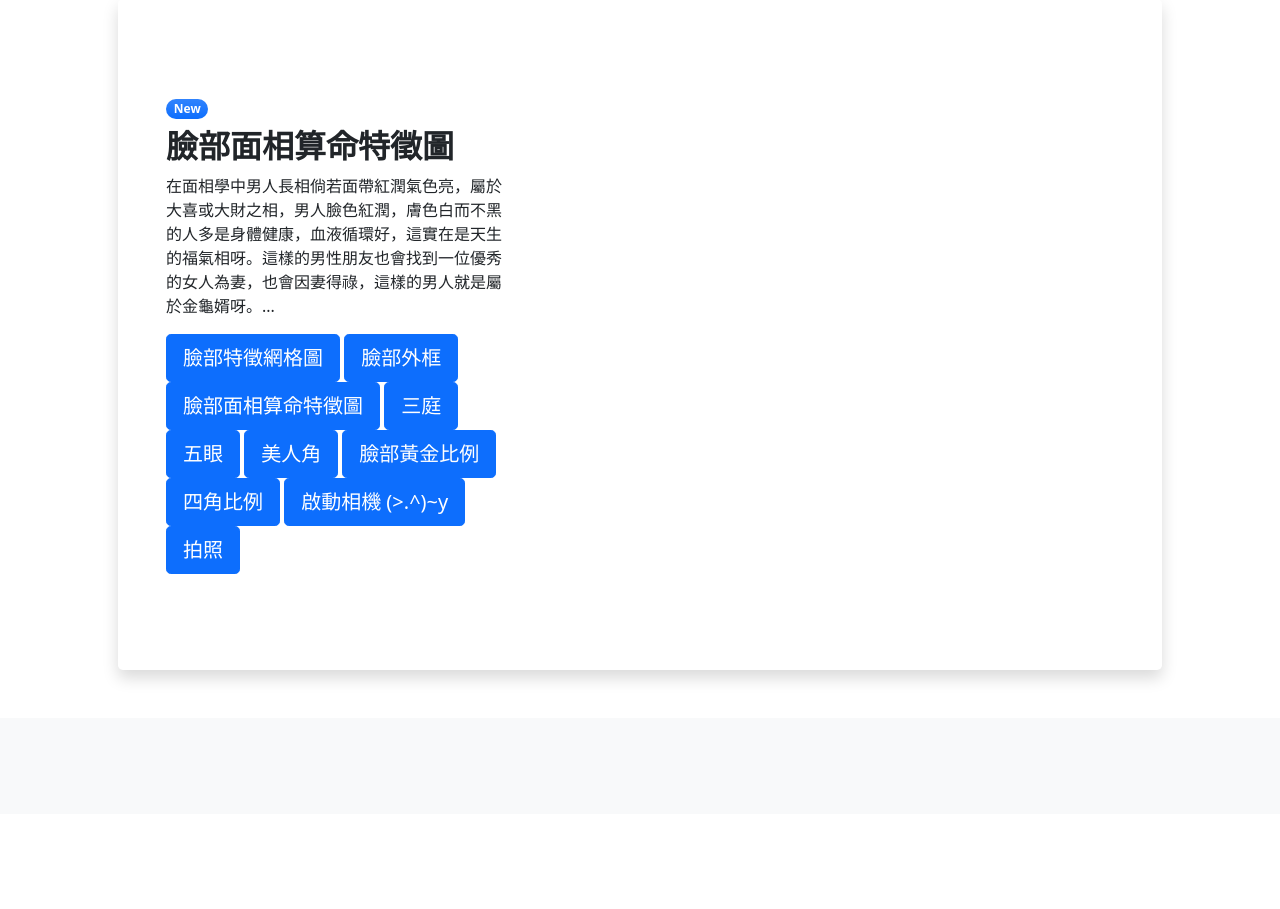
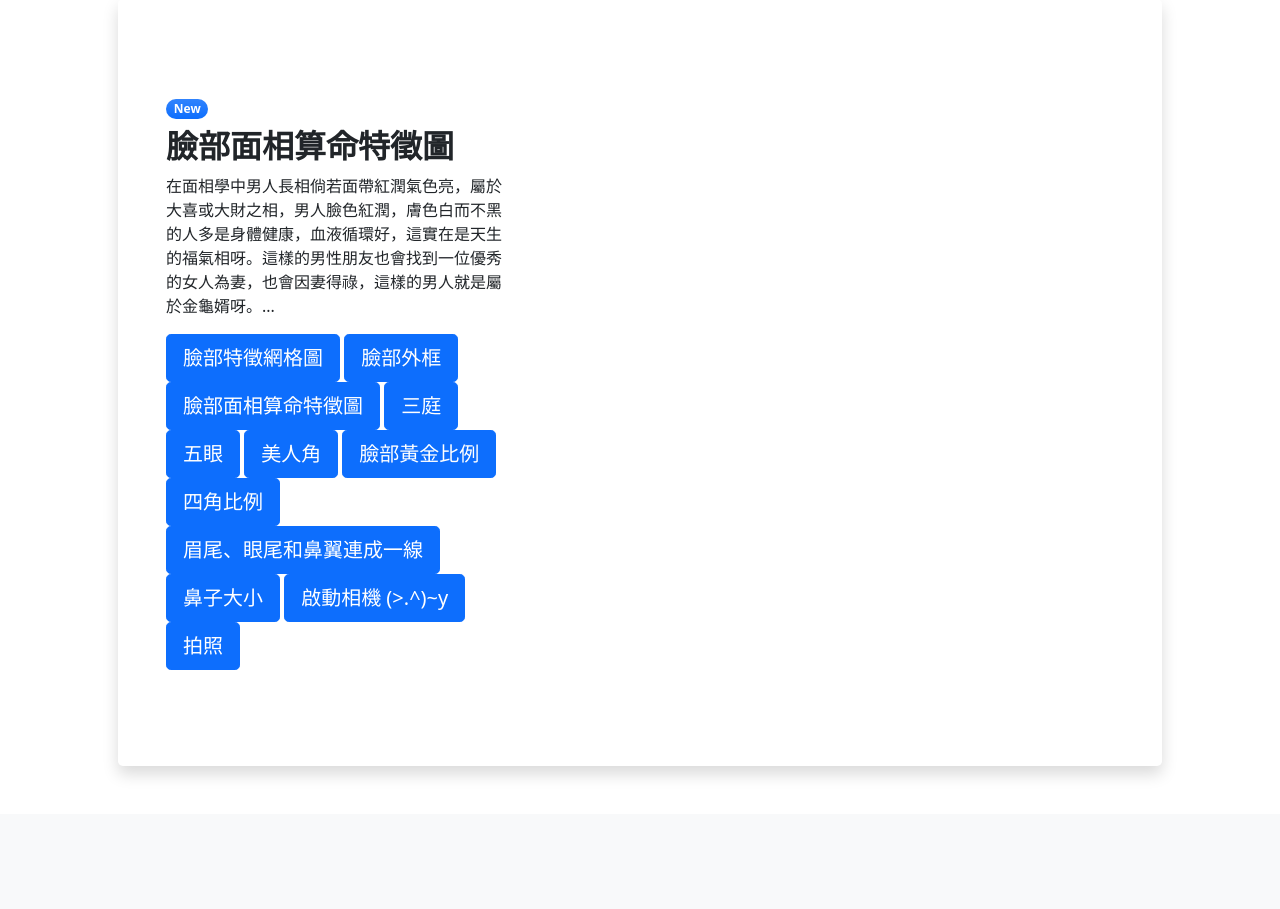
Before and after one commit to we1tingyu/AIEN16Team2FaceMesh, a Flask app: page / in a window 1280 px wide. Shown: the part 153-1062 px from the top of the page. Run offline with Flask 2, Linux system fonts and the light colour scheme; some libraries are stand-ins or nearby versions.

Commit message:
index 加上 button 而已

```diff
--- a/app/templates/index.html
+++ b/app/templates/index.html
@@ -61,6 +61,8 @@
                                         <button type="button" class="btn btn-primary btn-lg" onclick="Function_video_feed('美人角')">美人角</button>
                                         <button type="button" class="btn btn-primary btn-lg" onclick="Function_video_feed('臉部黃金比例')">臉部黃金比例</button>
                                         <button type="button" class="btn btn-primary btn-lg" onclick="Function_video_feed('四角比例')">四角比例</button>
+                                        <button type="button" class="btn btn-primary btn-lg" onclick="Function_video_feed('眉尾、眼尾和鼻翼連成一線')">眉尾、眼尾和鼻翼連成一線</button>
+                                        <button type="button" class="btn btn-primary btn-lg" onclick="Function_video_feed('鼻子大小')">鼻子大小</button>
                                         <button type="button" class="btn btn-primary btn-lg" onclick="Function_stream_live('啟動相機')">啟動相機 (>.^)~y</button>
                                         <button type="button" class="btn btn-primary btn-lg" onclick="Function_stream_live('拍照')">拍照</button>
 
```
